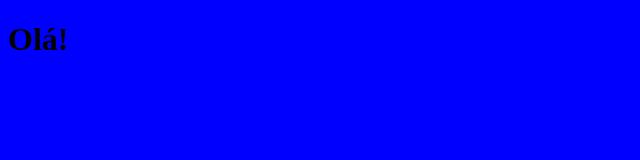
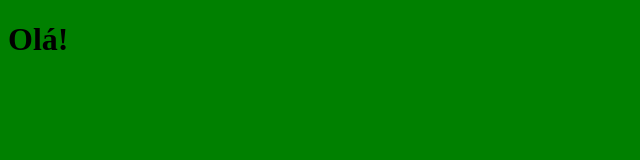
Before and after one commit to zeharoldoparente/ladingpage_disneyplus, a website: page index.html in a window 1280 px wide. Shown: the whole page, without its empty margins (0-640 px from the left). Drawn offline with nearby package versions, Linux system fonts and the light colour scheme; files that its build step writes are made by us from their sources.

Commit message:
Setup do projeto

```diff
--- a/index.html
+++ b/index.html
@@ -3,7 +3,7 @@
    <head>
       <meta charset="UTF-8" />
       <meta name="viewport" content="width=device-width, initial-scale=1.0" />
-      <title>Document</title>
+      <title>Clone Disney+</title>
       <link rel="stylesheet" href="dist/css/main.css" />
    </head>
    <body>
--- a/src/styles/main.scss
+++ b/src/styles/main.scss
@@ -1,4 +1,4 @@
-$bgColor: blue;
+$bgColor: green;
 
 body {
    background-color: $bgColor;
```
